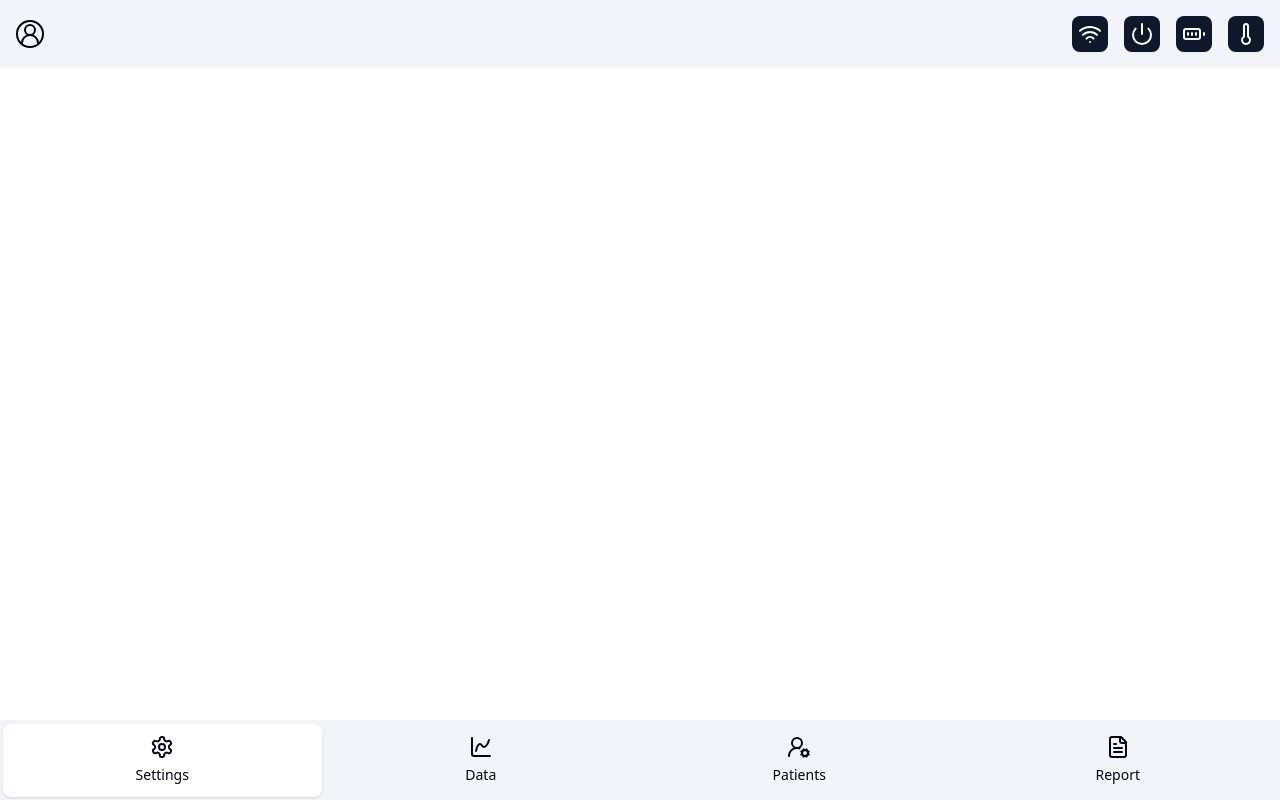
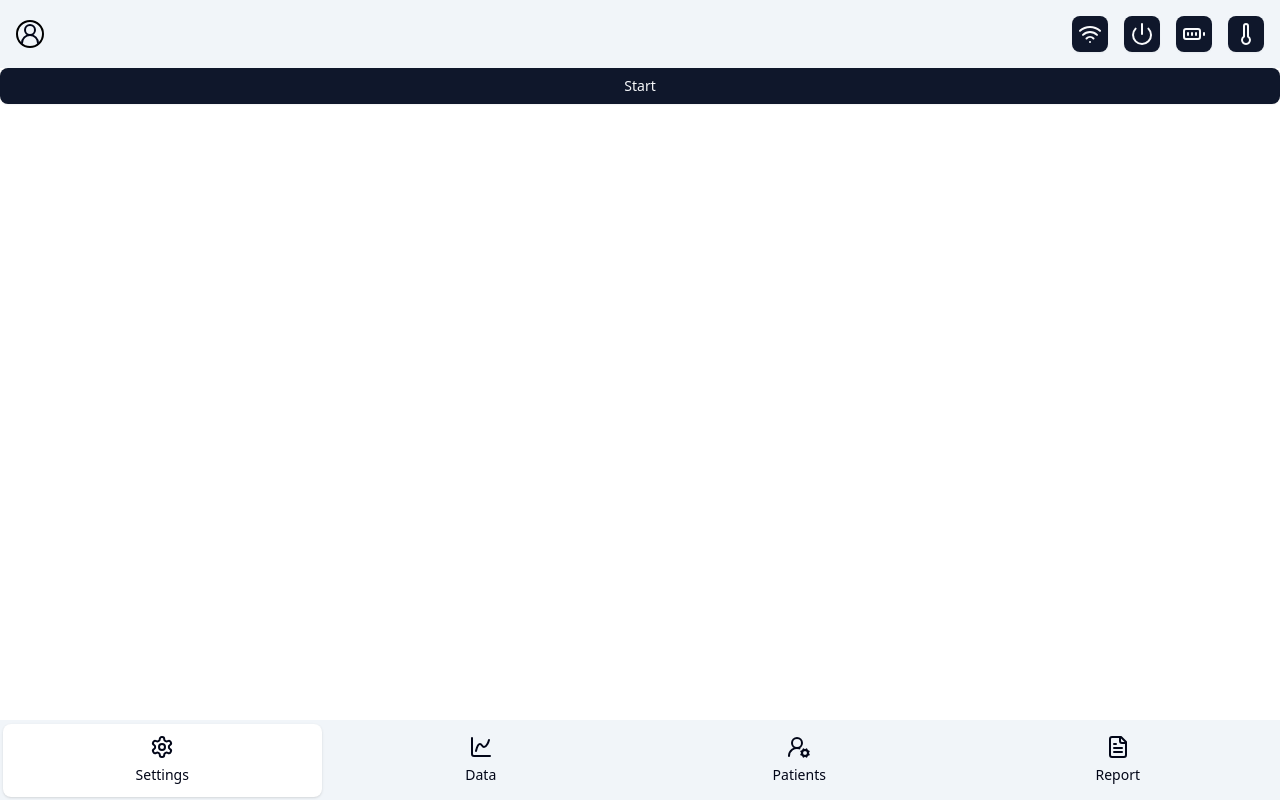
Before and after one commit to gopmur/hexa-webapp, a Svelte app: page / in a window 1280 px wide. Built offline with nearby package versions, Linux system fonts and the light colour scheme.

Commit message:
feat: added start button

```diff
--- a/src/App.svelte
+++ b/src/App.svelte
@@ -6,6 +6,7 @@
 	import UserRoundCogIcon from "@lucide/svelte/icons/user-round-cog";
 	import FileTextIcon from "@lucide/svelte/icons/file-text";
 	import GaitAnalysisPage from "$src/gait-analysis-page/gait-analysis-page.svelte";
+	import SettingsPage from "./settings-page/settings-page.svelte";
 </script>
 
 <main class="h-dvh w-screen flex flex-col">
@@ -14,8 +15,9 @@
 		value="settings"
 		class="flex-1 flex flex-col overflow-y-hidden gap-0"
 	>
-		<Tabs.Content value="settings" class="flex-1 overflow-scroll"
-		></Tabs.Content>
+		<Tabs.Content value="settings" class="flex-1 overflow-scroll">
+			<SettingsPage />
+		</Tabs.Content>
 		<Tabs.Content value="data" class="flex-1 overflow-scroll"></Tabs.Content>
 		<Tabs.Content value="patients" class="flex-1 overflow-scroll"
 		></Tabs.Content>
--- a/src/gait-analysis-page/gait-analysis-page.svelte
+++ b/src/gait-analysis-page/gait-analysis-page.svelte
@@ -11,7 +11,6 @@
 	import GaitAnalysisTable from "./gait-analysis-page-table/gait-analysis-page-table.svelte";
 	import GaitAnalysisPageCharts from "./gait-analysis-page-charts/gait-analysis-page-charts.svelte";
 	import type { ChartDataType } from "./gait-analysis-page-charts/gait-analysis-page-charts";
-
 	let data: GaitData[] = [];
 	let loading = false;
 	let dataAvailable = false;
--- /dev/null
+++ b/src/settings-page/settings-page.svelte
@@ -0,0 +1,12 @@
+<script lang="ts">
+	import Button from "$lib/components/ui/button/button.svelte";
+
+	const onStartClick = () => {
+    console.log("start")
+    fetch("/api/start")
+  };
+</script>
+
+<main class="h-dvh w-screen flex flex-col">
+	<Button onclick={onStartClick}>Start</Button>
+</main>
```
